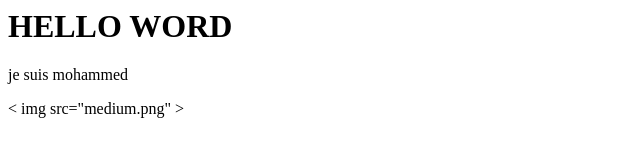
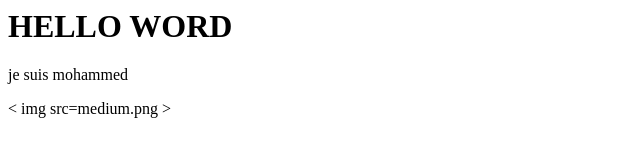
Before and after one commit to nadirchafi/cv, a plain HTML site: page index.htm in a window 1280 px wide. Shown: the full height of the page, 0-640 px from the left. Drawn offline with Linux system fonts and the light colour scheme.

Commit message:
Update index.htm

```diff
--- a/index.htm
+++ b/index.htm
@@ -9,7 +9,7 @@
     je suis mohammed
 </p>
 
-< img src="medium.png" >
+< img src=medium.png >
 
 
 
```
